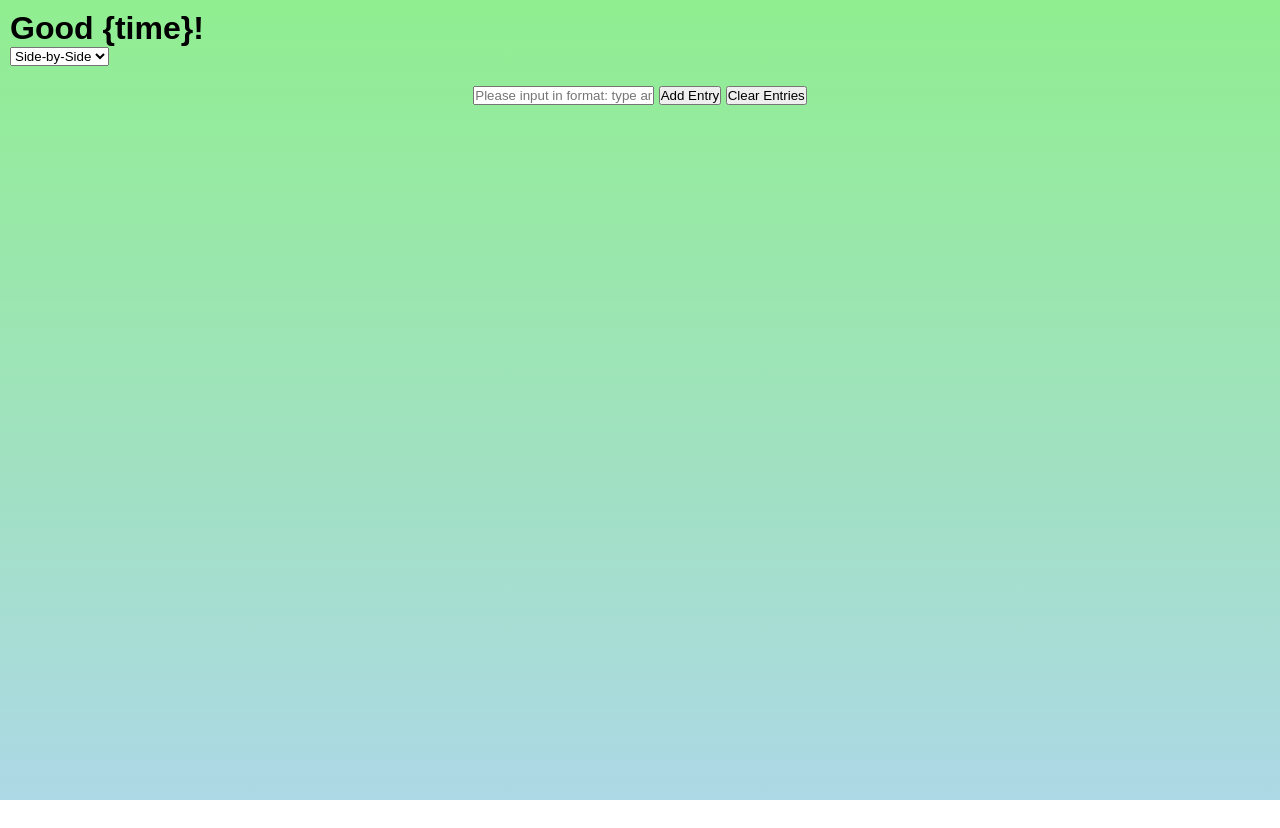
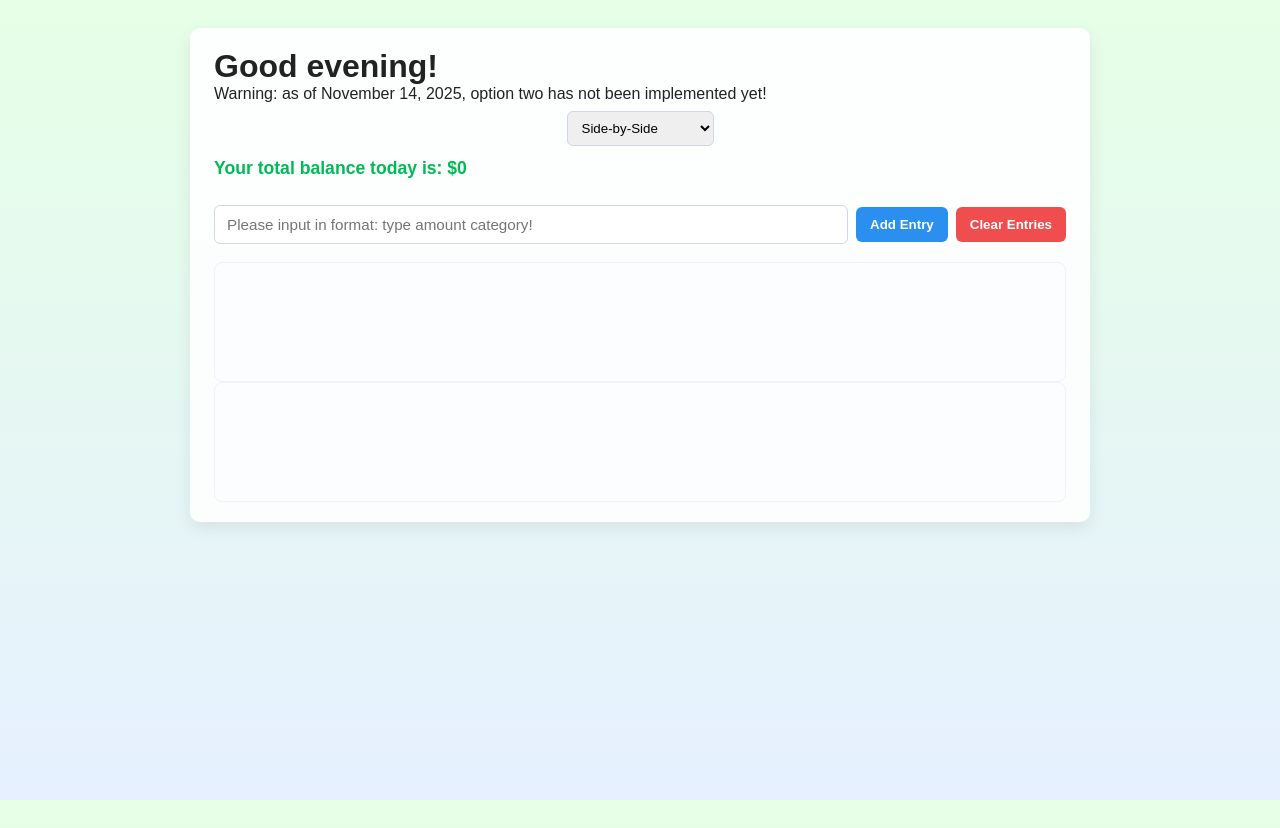
Before and after one commit to htoor01/budget-tracker, a plain HTML site: page index.html in a window 1280 px wide. Before the commit the page ends 800 px from the top, so only its background shows below. Drawn offline with Linux system fonts and the light colour scheme.

Commit message:
finish most

```diff
--- a/index.html
+++ b/index.html
@@ -9,20 +9,25 @@
 
     <body>
         <div class="budget-app">
-            <h1 id="Welcome">Good {time}!</h1>
+            <h1 id="welcome">Hello!</h1>
+            <p id="not-implemented">Please note, as of today, option two has not been implemented yet.</p>
             <!-- How to add welcome based on good morning or evening? And name? Login? -->
             <!-- Option 1: Make side by side lists for income and assets, with budget overview on top -->
             <!-- Option 2: Allow for basic entries of income and expenses -->
-            <select id="render-choice" placeholder="Render Options">
-                <!-- How to make 'placeholder' equivalent for dropdown menus??? -->
+            <select id="render-choice">
+                <option value="" disabled select>Select a List View</option>
                 <option value="option1">Side-by-Side</option>
                 <option value="option2">All-in-One</option>
             </select>
+                <div class="balance-show">
+                    <h2>Your total balance today is: $0.</h2>
+
+                </div>
 
                 <div class="handle-input">
                     <input type="text" id="entry-input" placeholder="Please input in format: type amount category!">
-                    <button id="add-entry-button">Add Entry</button>
-                    <button id="clear-entries-button">Clear Entries</button>
+                    <button id="add-entry-button" onclick="addEntry()">Add Entry</button>
+                    <button id="clear-entries-button" onclick="clearEntries()">Clear Entries</button>
 
                 </div>
 
--- a/script.js
+++ b/script.js
@@ -4,6 +4,26 @@ const clearButton = document.getElementById("clear-entries-button"); //clear ent
 const renderChoice = document.getElementById("render-choice"); //dropdown for render
 const incomeList = document.getElementById("income-list"); //income entries
 const expenseList = document.getElementById("expense-list"); //expense entries
+const showBalance = document.querySelector(".balance-show"); //show balance at top (matches HTML .balance-show)
+
+let entries = [];
+
+function greeting(){
+    const welcome = document.getElementById("welcome");
+    let greeting = "";
+    let hour = new Date().getHours();
+
+    if(hour < 12){
+        greeting = "morning";
+    }else if(hour < 18){
+        greeting = "evening";
+    }else{
+        greeting = "night";
+    }
+
+    welcome.textContent = `Good ${greeting}!`;
+}
+greeting();
 
 function renderList(){
     if(renderChoice.value === 'option1'){
@@ -14,48 +34,65 @@ function renderList(){
         optionTwo();
     };
 };
+renderChoice.addEventListener("change",renderList);
 
 //if selected, render option 1 (side-by-side list)
 function optionOne(){
+    incomeList.innerHTML =""; //clear lists to avoid duplicating
+    expenseList.innerHTML="";
 
     entries.forEach(entry => { //for each entry element in entries array...
         let li = document.createElement("li");
         li.textContent = `${entry.type} - $${entry.amount} - ${entry.category}`;
         li.dataset.id = entry.id;
 
-        if(userInput.type === "income"){ //if entry type is income, add to income list
+        if(entry.type === "income"){ //if entry type is income, add to income list
             incomeList.appendChild(li);
         }else{ //else add to expense list
             expenseList.appendChild(li);
         }
 
     });
-    updateData(); //update local storage data
-    storeData(); //store updated data
+    // rendering only — don't read/write storage here
 
+};
+
+function notImplemented(){
+    const warnImplement = document.getElementById("not-implemented");
+
+    let date = new Date().toLocaleDateString('en-us',{
+        year: 'numeric',
+        month: 'long',
+        day: 'numeric'
+    });
+
+    warnImplement.textContent = `Warning: as of ${date}, option two has not been implemented yet!`;
 };
 
 //if selected, render option 2 (stacked list)
 function optionTwo(){
 
-    //TODO: implement option two rendering
+    //TODO: implement optionTwo
+    notImplemented();
+
 
 };
 
+function verifyInput(parts){
+    if(parts.length < 3 ||
+        isNaN(Number(parts[1])) ||
+        !(parts[0] === 'income' || parts[0] === 'expense')){ //check if they pass conditions
+            alert("Please use format: type amount category, and ensure type is either 'income' or 'expense', and amount is a number.");
+            return false; //return false if not
+    }
 
-function verifyInput(){
-    let parts = userInput.split(" "); //create array by mutating string
-    if(parts.length < 3 || NaN(Number(parts[1]))){ //check if they pass conditions
-        alert("Please use format: type amount category, and ensure amount is a number.");
-        return false; //return false if not
-    }else{
-        return true; //return true if they do
-    };
+    return true; //return true if they do
+
 };
 
 function addEntry(){
-    let entries = []; //array to hold entries
-    if(verifyInput() === true){
+    const parts = userInput.value.split(" "); //create array by mutating string
+    if(verifyInput(parts) === true){
         let entry = {
             id: Date.now(), //assign unique id based on timestamp
             type: parts[0],
@@ -63,35 +100,54 @@ function addEntry(){
             category: parts[2]
         };
         entries.push(entry); //add entry to entries array
-        return entries; //return entries array
+        userInput.value = ""; // clear input after adding
+        // persist then render and update balance
+        storeData();
+        renderList();
+        updateBalance();
     };
-    updateBalance();
-    updateData();
-    storeData();
 };
 addButton.addEventListener("click",addEntry);
+
+// allow pressing Enter in the input to add the entry as well
+userInput.addEventListener('keydown', function(e){
+    if(e.key === 'Enter'){
+        e.preventDefault();
+        addEntry();
+    }
+});
 
 function clearEntries(){
     incomeList.innerHTML = "";
     expenseList.innerHTML = "";
+    // clear in-memory and persisted entries
+    entries = [];
+    localStorage.removeItem('entries');
+
     updateBalance();
-    updateData();
+    renderList();
     storeData();
 };
 clearButton.addEventListener("click",clearEntries);
 
 function updateBalance(){
-    let totalBalance, totalIncome, totalExpenses = 0;
+    // compute totals reliably
+    let totalIncome = 0;
+    let totalExpenses = 0;
 
     entries.forEach(entry => {
         if(entry.type === 'income'){
-            totalIncome += entry.amount;
+            totalIncome += Number(entry.amount) || 0;
         }else{
-            totalExpenses -= entry.amount;
+            totalExpenses += Number(entry.amount) || 0;
         }
-        let totalBalance = totalIncome - totalExpenses;
-        return totalBalance;
     });
+
+    const totalBalance = totalIncome - totalExpenses;
+    if(showBalance){
+        showBalance.innerHTML = `<h2>Your total balance today is: $${totalBalance}</h2>`;
+    }
+    return totalBalance;
 
 };
 
@@ -99,7 +155,8 @@ function updateBalance(){
 
 //ensure that data is constantly updated as entry list changes
 function updateData(){
-    entries = JSON.parse(localStorage.getItem("entries") || []);
+    const raw = localStorage.getItem("entries");
+    entries = raw ? JSON.parse(raw) : [];
     updateBalance();
 };
 
@@ -108,3 +165,9 @@ function storeData(){
     localStorage.setItem("entries", JSON.stringify(entries));
     updateBalance();
 };
+
+// initial load: populate entries from storage and render
+updateData();
+renderList();
+updateBalance();
+notImplemented();
--- a/styles.css
+++ b/styles.css
@@ -5,15 +5,95 @@
     font-family: 'Arial', sans-serif;
 }
 
+html, body {
+    height: 100%;
+}
+
+body {
+    background: linear-gradient(180deg, #e6ffe6 0%, #e6f0ff 100%);
+    color: #222;
+    -webkit-font-smoothing:antialiased;
+}
+
 .budget-app{
-    background: linear-gradient(180deg, lightgreen, lightblue);
-    min-height: 100vh;
-    width: 100%;
-    padding: 10px;
+    max-width: 900px;
+    margin: 28px auto;
+    background: rgba(255,255,255,0.9);
+    border-radius: 10px;
+    box-shadow: 0 6px 18px rgba(0,0,0,0.08);
+    padding: 20px 24px;
+}
+
+h1#Welcome{
+    font-size: 1.6rem;
+    margin-bottom: 8px;
+}
+
+.balance-show h2{
+    font-size: 1.1rem;
+    color: #0b5;
+    margin-bottom: 14px;
 }
 
 .handle-input{
-    text-align: center;
-    padding: 20px;
-    width: 100%;
+    display: flex;
+    gap: 8px;
+    align-items: center;
+    justify-content: center;
+    padding: 12px 0 18px 0;
 }
+
+#entry-input{
+    flex: 1 1 420px;
+    padding: 10px 12px;
+    border-radius: 6px;
+    border: 1px solid #cfd8e3;
+    font-size: 0.95rem;
+}
+
+button{
+    padding: 10px 14px;
+    border-radius: 6px;
+    border: none;
+    background: #2b8fef;
+    color: white;
+    cursor: pointer;
+    font-weight: 600;
+}
+
+button#clear-entries-button{
+    background: #f04e4e;
+}
+
+select#render-choice{
+    display:block;
+    margin: 8px auto 12px auto;
+    padding: 8px 10px;
+    border-radius: 6px;
+    border: 1px solid #d0d7e3;
+}
+
+.lists{
+    display: grid;
+    grid-template-columns: 1fr 1fr;
+    gap: 16px;
+    margin-top: 12px;
+}
+
+ul#income-list, ul#expense-list{
+    list-style: none;
+    background: #fbfdff;
+    min-height: 120px;
+    padding: 12px;
+    border-radius: 8px;
+    border: 1px solid #eef3f8;
+}
+
+ul#income-list li{ color: #0a7; }
+ul#expense-list li{ color: #e33; }
+
+@media (max-width: 640px){
+    .lists{ grid-template-columns: 1fr; }
+    .handle-input{ flex-direction: column; gap: 12px; }
+    button{ width: 100%; }
+}
```
